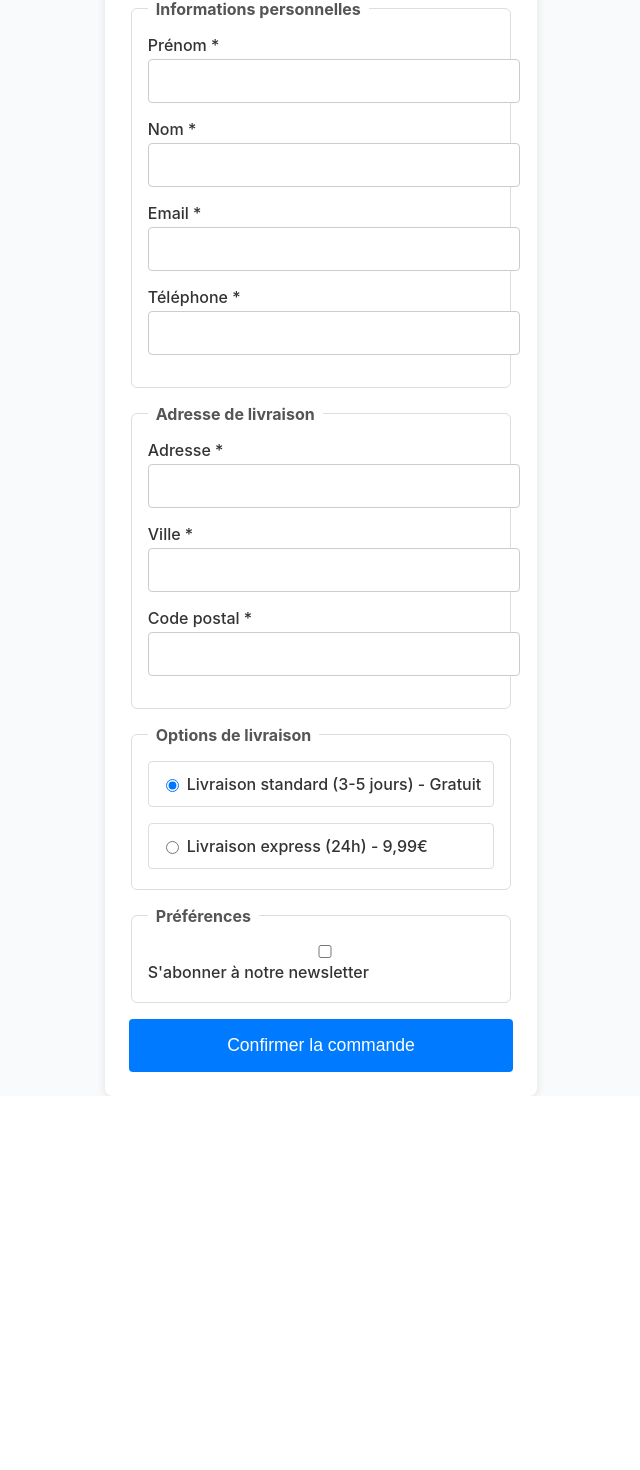
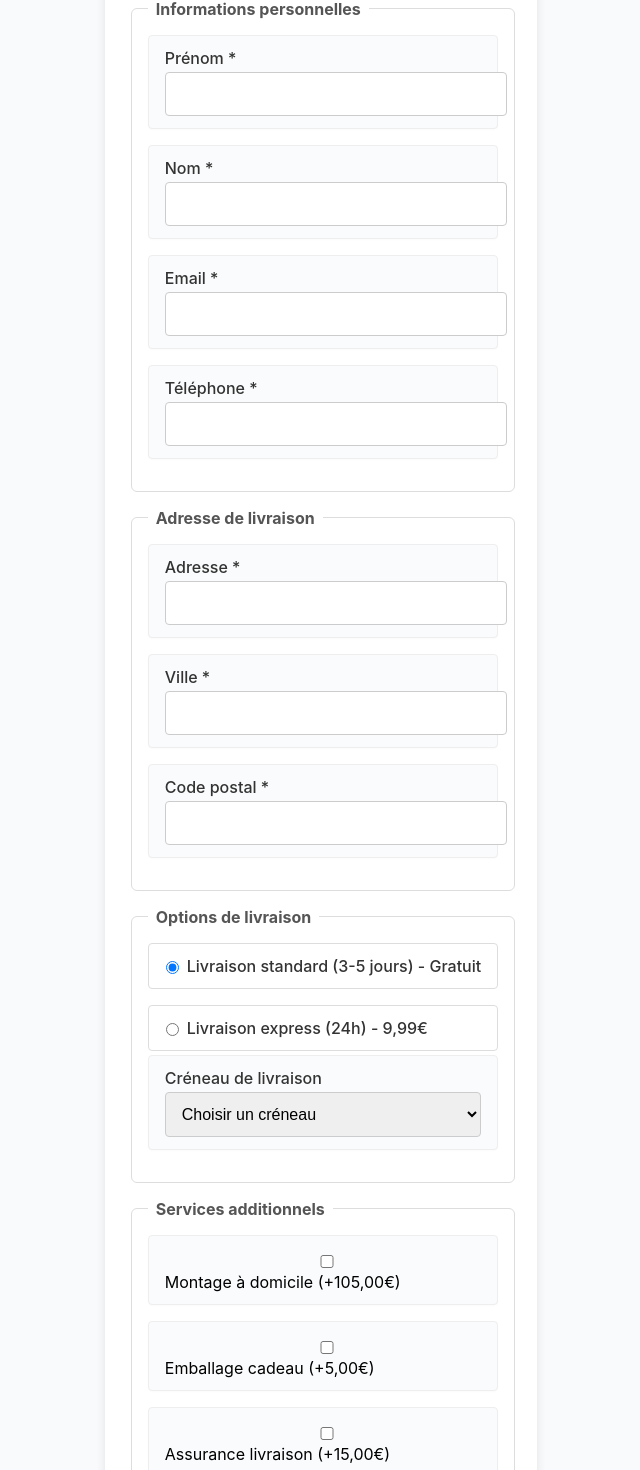
Before and after one commit to bert-IA/sneakersApp, a React (Create React App) app in the folder sneakers/: page /shipping in a window 1280 px wide. Shown: the part 206-1676 px from the top of the page, without its empty margins (319-959 px from the left). Before the commit the page ends 1302 px from the top, so only its background shows below. Built offline with nearby package versions, Linux system fonts and the light colour scheme.

Commit message:
feat(formulaire): amélioration gestion erreurs, handler universel, accessibilité

```diff
--- a/sneakers/src/Pages/ShippingPage.jsx
+++ b/sneakers/src/Pages/ShippingPage.jsx
@@ -1,6 +1,10 @@
-import { Link } from "react-router-dom";
 import '../styles/ShippingPage.css';
-import {useState} from 'react';
+import { useState } from 'react';
+
+// Composant réutilisable pour l'affichage des erreurs
+const ErrorMessage = ({ error }) => (
+    error ? <span className="error-text">{error}</span> : null
+);
 
 function ShippingForm({ onShippingComplete }) {
     const [formData, setFormData] = useState({
@@ -11,8 +15,13 @@ function ShippingForm({ onShippingComplete }) {
         address: '',
         city: '',
         postalCode: '',
-        country: 'France',
         deliveryOptions: 'standard',
+        deliveryTime: '',
+        additionalServices: {
+            assembly: false,
+            giftWrap: false,
+            insurance : false
+        },
         newsletter: false
     });
 
@@ -20,13 +29,27 @@ function ShippingForm({ onShippingComplete }) {
     const [errors, setErrors] = useState({});
     const [success, setSuccess] = useState(false);
 
+    // Handler universel pour les champs simples et imbriqués d'un niveau
     const handleChange = (e) => {
         const { name, value, type, checked } = e.target;
+        // Si le name contient un point, on gère une propriété imbriquée (ex: additionalServices.assembly)
+        if (name.includes('.')) {
+            const [parent, child] = name.split('.'); // Sépare le parent et l'enfant
+            setFormData(prev => ({
+                ...prev,
+                [parent]: {
+                    ...prev[parent],
+                    [child]: type === 'checkbox' ? checked : value // Met à jour la propriété enfant
+                }
+            }));
+        } else {
+            // Sinon, on gère une propriété simple
             setFormData(prev => ({
                 ...prev,
                 [name]: type === 'checkbox' ? checked : value
             }));
-
+        }
+        // Réinitialise l'erreur du champ si elle existe
         if (errors[name]) {
             setErrors(prev => ({ ...prev, [name]: '' }));
         }
@@ -41,6 +64,7 @@ function ShippingForm({ onShippingComplete }) {
         if (!data.address.trim()) errors.address = 'Adresse requise';
         if (!data.city.trim()) errors.city = 'Ville requise';
         if (!data.postalCode.trim()) errors.postalCode = 'Code postal requis';
+        if (!data.deliveryTime) errors.deliveryTime = 'Créneau requis';
 
         const emailRegex = /^[^\s@]+@[^\s@]+\.[^\s@]+$/;
         if (data.email && !emailRegex.test(data.email)) {
@@ -52,7 +76,7 @@ function ShippingForm({ onShippingComplete }) {
             errors.postalCode = 'Code postal invalide';
         }
 
-        const phoneRegex = /^[0-9\s\-\+\(\)]{10,}$/;
+        const phoneRegex = /^[0-9\s\-+()]{10,}$/;
         if (!phoneRegex.test(data.phone)) {
             errors.phone = 'Téléphone invalide (minimum 10 chiffres)';
         }
@@ -79,7 +103,7 @@ function ShippingForm({ onShippingComplete }) {
             onShippingComplete?.(formData);
 
         } catch (error) {
-            setErrors({ general: 'Erreur lors de l\'envoi' });
+            setErrors({ general: "Erreur lors de l'envoi" });
         } finally {
             setIsSubmitting(false);
         }
@@ -112,9 +136,7 @@ function ShippingForm({ onShippingComplete }) {
                             onChange={handleChange}
                             disabled={isSubmitting}
                         />
-                        {errors.firstName &&
-                            <span className="error-text">{errors.firstName}</span>
-                        }
+                        <ErrorMessage error={errors.firstName} />
                     </div>
 
                     <div className="form-group">
@@ -127,9 +149,7 @@ function ShippingForm({ onShippingComplete }) {
                             onChange={handleChange}
                             disabled={isSubmitting}
                         />
-                        {errors.lastName &&
-                            <span className="error-text">{errors.lastName}</span>
-                        }
+                        <ErrorMessage error={errors.lastName} />
                     </div>
 
                     <div className="form-group">
@@ -142,9 +162,7 @@ function ShippingForm({ onShippingComplete }) {
                             onChange={handleChange}
                             disabled={isSubmitting}
                         />
-                        {errors.email &&
-                            <span className="error-text">{errors.email}</span>
-                        }
+                        <ErrorMessage error={errors.email} />
                     </div>
 
                         <div className="form-group">
@@ -157,9 +175,7 @@ function ShippingForm({ onShippingComplete }) {
                             onChange={handleChange}
                             disabled={isSubmitting}
                         />
-                        {errors.phone &&
-                            <span className="error-text">{errors.phone}</span>
-                        }
+                        <ErrorMessage error={errors.phone} />
                     </div>
 
                 </fieldset>
@@ -177,9 +193,7 @@ function ShippingForm({ onShippingComplete }) {
                             onChange={handleChange}
                             disabled={isSubmitting}
                         />
-                        {errors.address &&
-                            <span className="error-text">{errors.address}</span>
-                        }
+                        <ErrorMessage error={errors.address} />
                     </div>
 
                     <div className="form-group">
@@ -192,9 +206,7 @@ function ShippingForm({ onShippingComplete }) {
                             onChange={handleChange}
                             disabled={isSubmitting}
                         />
-                        {errors.city &&
-                            <span className="error-text">{errors.city}</span>
-                        }
+                        <ErrorMessage error={errors.city} />
                     </div>
 
                     <div className="form-group">
@@ -208,9 +220,7 @@ function ShippingForm({ onShippingComplete }) {
                             maxLength={5}
                             disabled={isSubmitting}
                         />
-                        {errors.postalCode &&
-                            <span className="error-text">{errors.postalCode}</span>
-                        }
+                        <ErrorMessage error={errors.postalCode} />
                     </div>
                 </fieldset>
 
@@ -242,13 +252,78 @@ function ShippingForm({ onShippingComplete }) {
                             Livraison express (24h) - 9,99€
                         </label>
                     </div>
+
+                    <div className="form-group">
+                    <label htmlFor="deliveryTime">Créneau de livraison</label>
+                    <select
+                        id="deliveryTime"
+                        name="deliveryTime"
+                        value={formData.deliveryTime}
+                        onChange={handleChange}
+                        disabled={isSubmitting}
+
+                    >
+                        <option value="">Choisir un créneau</option>
+                        <option value="morning">Matin(8h-12h)</option>
+                        <option value="midday">Midi(10h-14h)</option>
+                        <option value="afternoon">Après-midi(14h-18h)</option>
+                    </select>
+                    <ErrorMessage error={errors.deliveryTime} />
+                    </div>
+
                 </fieldset>
+                <fieldset>
+                    <legend>Services additionnels</legend>
+                    <div className="form-group">
+                        <label htmlFor="assembly"></label>
+                            <input
+                                id="assembly"
+                                name="additionalServices.assembly"
+                                type="checkbox"
+                                checked={formData.additionalServices.assembly}
+                                onChange={handleChange}
+                                disabled={isSubmitting}
+                            />
+                            Montage à domicile (+105,00€)
 
+                    </div>
+
+                    <div className="form-group">
+                        <label htmlFor="giftWrap"></label>
+                            <input
+                                id="giftWrap"
+                                name="additionalServices.giftWrap"
+                                type="checkbox"
+                                checked={formData.additionalServices.giftWrap}
+                                onChange={handleChange}
+                                disabled={isSubmitting}
+                            />
+                            Emballage cadeau (+5,00€)
+
+
+                    </div>
+                    <div className="form-group">
+                        <label htmlFor="insurance"></label>
+                            <input
+                                id="insurance"
+                                name="additionalServices.insurance"
+                                type="checkbox"
+                                checked={formData.additionalServices.insurance}
+                                onChange={handleChange}
+                                disabled={isSubmitting}
+                            />
+                            Assurance livraison (+15,00€)
+
+                    </div>
+
+                </fieldset>
                 <fieldset>
                     <legend>Préférences</legend>
 
-                    <label>
+                    <div className="form-group">
+                        <label htmlFor="newsletter"></label>
                             <input
+                                id="newsletter"
                                 name="newsletter"
                                 type="checkbox"
                                 checked={formData.newsletter}
@@ -256,12 +331,13 @@ function ShippingForm({ onShippingComplete }) {
                                 disabled={isSubmitting}
                             />
                         S'abonner à notre newsletter
-                    </label>
+
+                    </div>
                 </fieldset>
 
                 {errors.general && (
                     <div className="error-banner">
-                        {errors.general}
+                        <ErrorMessage error={errors.general} />
                     </div>
                 )}
 
--- a/sneakers/src/styles/ShippingPage.css
+++ b/sneakers/src/styles/ShippingPage.css
@@ -22,6 +22,8 @@ fieldset {
     padding: 1.5rem;
     margin-bottom: 1.5rem;
     flex: 1; /* Permet aux fieldsets de grandir proportionnellement */
+    box-sizing: border-box;
+    width: 100%;
 }
 
 fieldset legend {
@@ -32,6 +34,11 @@ fieldset legend {
 
 .form-group {
     margin-bottom: 1rem;
+    padding: 0.75rem 1rem;
+    background: #fafbfc;
+    border: 1px solid #eee;
+    border-radius: 4px;
+    box-shadow: 0 1px 2px rgba(0,0,0,0.02);
 }
 
 label {
```
Lines whose indentation alone changed are shown as unchanged.
